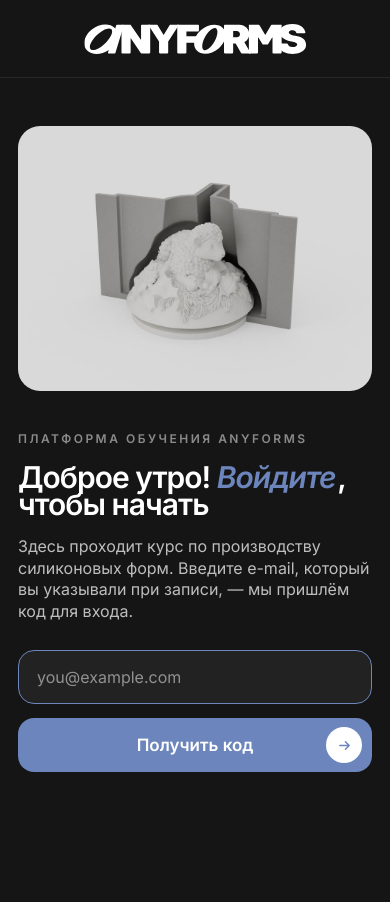
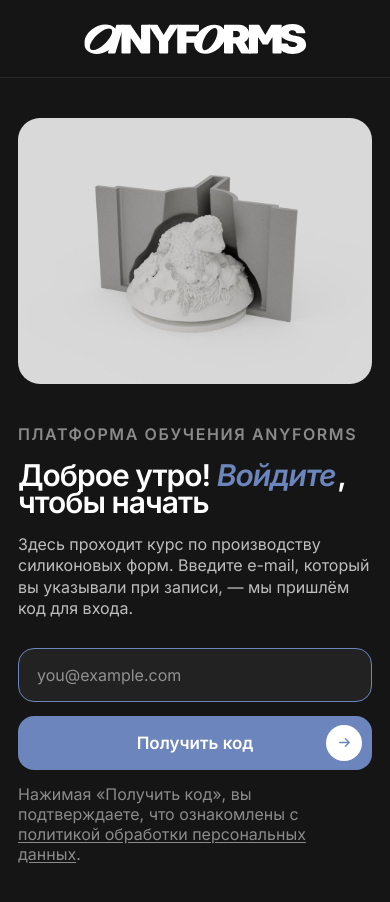
Before and after one commit to yanisderbikov/edu.anyforms-front, a React (Vite) app: page /login in a window 390 px wide. Shown: the top 902 px of the page. Before the commit the page ends 844 px from the top, so only its background shows below. Built offline with nearby package versions, Linux system fonts and the light colour scheme.

Commit message:
business creds - fix text

```diff
--- a/src/components/Home/Home.jsx
+++ b/src/components/Home/Home.jsx
@@ -1,6 +1,7 @@
 import React, { useEffect, useRef, useState } from 'react';
 import { Link, useNavigate } from 'react-router-dom';
 import Header from '../shared/Header/Header';
+import LegalFooter from '../shared/LegalFooter/LegalFooter';
 import SupportHint from '../shared/SupportHint';
 import Skeleton from '../shared/Skeleton/Skeleton';
 import ProgressRing from '../shared/ProgressRing';
@@ -245,6 +246,8 @@ const Home = () => {
         )}
       </main>
 
+      <LegalFooter />
+
       {/* Плавающая кнопка поддержки справа снизу */}
       {data?.support && (
         <div className={styles.support}>
--- a/src/components/Home/Home.module.css
+++ b/src/components/Home/Home.module.css
@@ -310,3 +310,11 @@ a.card:hover .cardImage {
     height: 64px;
   }
 }
+
+/* На телефоне текст не мельче 16px */
+@media (max-width: 640px) {
+  .logoutBtn,
+  .supportMenu a {
+    font-size: 16px;
+  }
+}
--- a/src/components/Login/Login.jsx
+++ b/src/components/Login/Login.jsx
@@ -151,6 +151,21 @@ const Login = () => {
                       <ArrowIcon />
                     </span>
                   </button>
+                  {/* 152-ФЗ: e-mail обрабатывается для исполнения договора (доступ к купленному
+                      курсу), отдельное согласие не нужно — но ознакомление с политикой до отправки
+                      данных обязательно, поэтому здесь уведомление, а не «согласие». */}
+                  <p className={styles.legalNote}>
+                    Нажимая «Получить код», вы подтверждаете, что ознакомлены с{' '}
+                    <a
+                      className={styles.legalLink}
+                      href="https://anyforms.ru/course/privacy"
+                      target="_blank"
+                      rel="noopener noreferrer"
+                    >
+                      политикой обработки персональных данных
+                    </a>
+                    .
+                  </p>
                 </form>
               </>
             ) : (
--- a/src/components/Login/Login.module.css
+++ b/src/components/Login/Login.module.css
@@ -67,6 +67,23 @@
   font-size: var(--fs-small);
 }
 
+/* Ссылка на политику ПДн — обязательна в точке сбора e-mail (152-ФЗ) */
+.legalNote {
+  margin: 0;
+  color: var(--text-faint);
+  font-size: var(--fs-small);
+}
+
+.legalLink {
+  color: inherit;
+  text-decoration: underline;
+  text-underline-offset: 2px;
+}
+
+.legalLink:hover {
+  color: var(--text);
+}
+
 .formLinks {
   display: flex;
   flex-wrap: wrap;
--- a/src/components/Module/ModulePage.jsx
+++ b/src/components/Module/ModulePage.jsx
@@ -3,6 +3,7 @@ import { Link, useParams } from 'react-router-dom';
 import KinescopePlayer from '@kinescope/react-kinescope-player';
 import apiClient from '../../apiClient';
 import Header from '../shared/Header/Header';
+import LegalFooter from '../shared/LegalFooter/LegalFooter';
 import SupportHint from '../shared/SupportHint';
 import Skeleton from '../shared/Skeleton/Skeleton';
 import RichText from '../shared/RichText';
@@ -447,6 +448,8 @@ const ModulePage = () => {
         )}
       </main>
 
+      <LegalFooter />
+
       {/* Ачивка: модуль пройден целиком */}
       {achievement && (
         <div className={styles.achievement} role="dialog" aria-label="Модуль пройден">
--- a/src/components/Module/ModulePage.module.css
+++ b/src/components/Module/ModulePage.module.css
@@ -377,3 +377,11 @@
   aspect-ratio: 16 / 9;
   border-radius: var(--radius);
 }
+
+/* На телефоне текст не мельче 16px */
+@media (max-width: 640px) {
+  .filesTitle {
+    font-size: 16px;
+    letter-spacing: 1px;
+  }
+}
--- a/src/components/Onboarding/Onboarding.module.css
+++ b/src/components/Onboarding/Onboarding.module.css
@@ -276,3 +276,10 @@
 .nextBtn {
   min-width: 220px;
 }
+
+/* На телефоне текст не мельче 16px */
+@media (max-width: 640px) {
+  .backBtn {
+    font-size: 16px;
+  }
+}
--- a/src/components/shared/Header/Header.module.css
+++ b/src/components/shared/Header/Header.module.css
@@ -116,7 +116,8 @@
   }
 
   .lessonsChip {
-    font-size: 11px;
-    padding: 7px 12px;
+    font-size: 16px;
+    letter-spacing: 0.5px;
+    padding: 6px 12px;
   }
 }
--- /dev/null
+++ b/src/components/shared/LegalFooter/LegalFooter.jsx
@@ -0,0 +1,29 @@
+import React from 'react';
+import styles from './LegalFooter.module.css';
+
+/* 152-ФЗ: политика обработки ПДн должна быть доступна не только в точке сбора
+   e-mail (логин), но и в любой момент пользования платформой — поэтому ссылка
+   стоит в подвале всех страниц после входа. Оператор — тот же, что и продавец
+   курса на anyforms.ru. */
+const PRIVACY_URL = 'https://anyforms.ru/course/privacy';
+const REQUISITES_URL = 'https://anyforms.ru/founders/dmitry?from=course';
+
+const LegalFooter = () => (
+  <footer className={styles.footer}>
+    <div className={styles.inner}>
+      <span className={styles.operator}>
+        © anyforms · ИП Суворов Дмитрий Игоревич · ИНН 590699241510 · ОГРНИП 324784700274710
+      </span>
+      <span className={styles.links}>
+        <a className={styles.link} href={PRIVACY_URL} target="_blank" rel="noopener noreferrer">
+          Политика обработки персональных данных
+        </a>
+        <a className={styles.link} href={REQUISITES_URL} target="_blank" rel="noopener noreferrer">
+          Реквизиты
+        </a>
+      </span>
+    </div>
+  </footer>
+);
+
+export default LegalFooter;
--- /dev/null
+++ b/src/components/shared/LegalFooter/LegalFooter.module.css
@@ -0,0 +1,36 @@
+.footer {
+  width: 100%;
+  border-top: 1px solid var(--border);
+}
+
+.inner {
+  max-width: var(--max-w);
+  margin: 0 auto;
+  padding: 18px var(--edge) 28px;
+  display: flex;
+  flex-wrap: wrap;
+  justify-content: space-between;
+  gap: 8px 24px;
+  color: var(--text-faint);
+  font-size: var(--fs-small);
+}
+
+.operator {
+  line-height: 1.5;
+}
+
+.links {
+  display: flex;
+  flex-wrap: wrap;
+  gap: 4px 18px;
+}
+
+.link {
+  color: inherit;
+  text-decoration: underline;
+  text-underline-offset: 2px;
+}
+
+.link:hover {
+  color: var(--text);
+}
--- a/src/index.jsx
+++ b/src/index.jsx
@@ -15,7 +15,7 @@ const toastOptions = {
     borderRadius: '14px',
     padding: '13px 16px',
     fontFamily: 'var(--font)',
-    fontSize: '15px',
+    fontSize: '16px',
     fontWeight: 500,
     boxShadow: '0 12px 32px rgba(0, 0, 0, 0.45)',
   },
--- a/src/styles/base.css
+++ b/src/styles/base.css
@@ -222,3 +222,18 @@ a {
   margin: 0 auto;
   padding: 0 var(--edge);
 }
+
+/* ── Мобильные: минимальный размер текста 16px ──────────────────
+   На телефоне ничего не должно быть мельче 16px: мелкий текст плохо
+   читается, а поля ввода меньше 16px Safari зумит при фокусе. */
+@media (max-width: 640px) {
+  :root {
+    --fs-body: 16px;
+    --fs-small: 16px;
+  }
+
+  .eyebrow {
+    font-size: 16px;
+    letter-spacing: 1.6px;
+  }
+}
```
